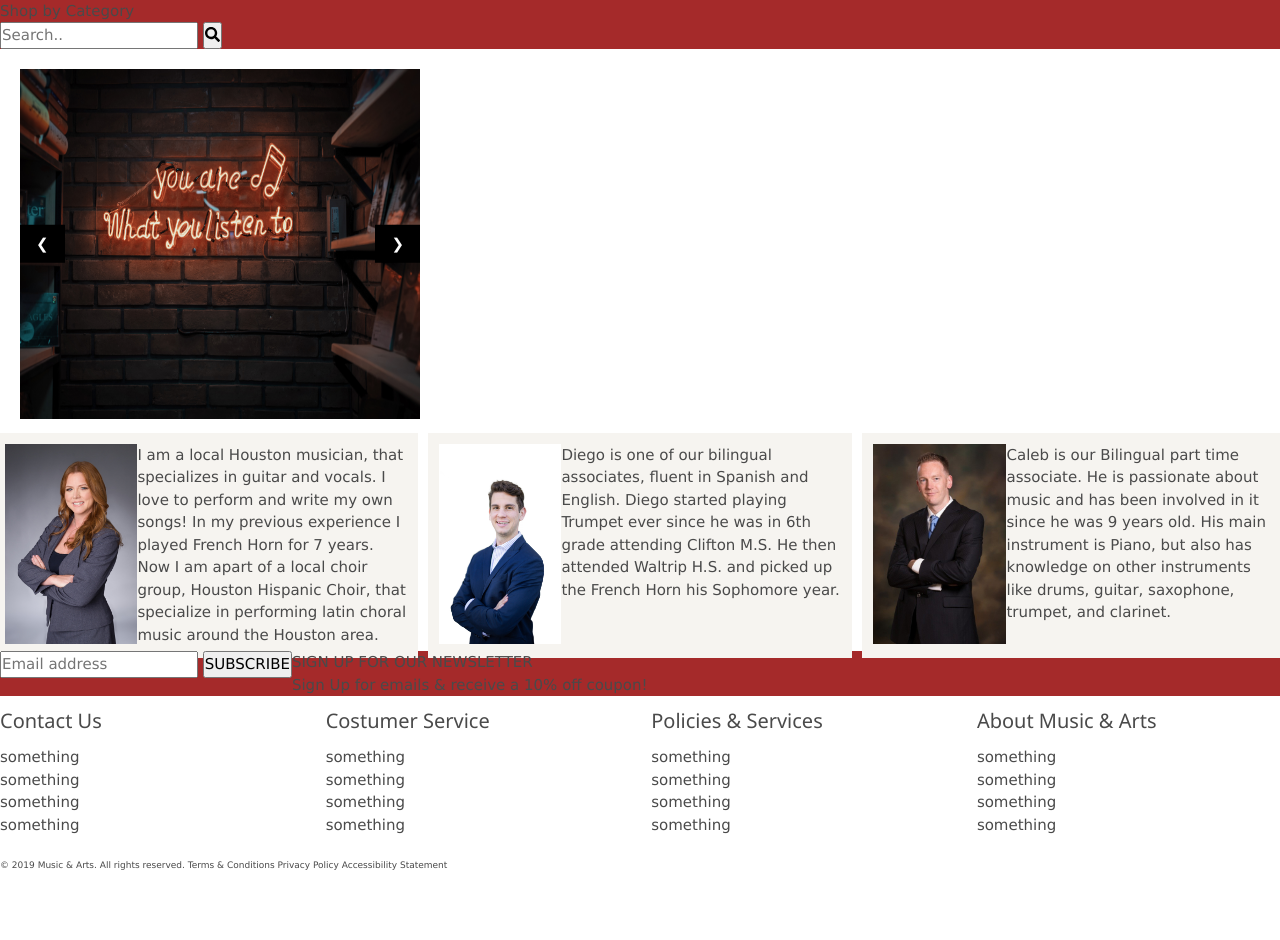
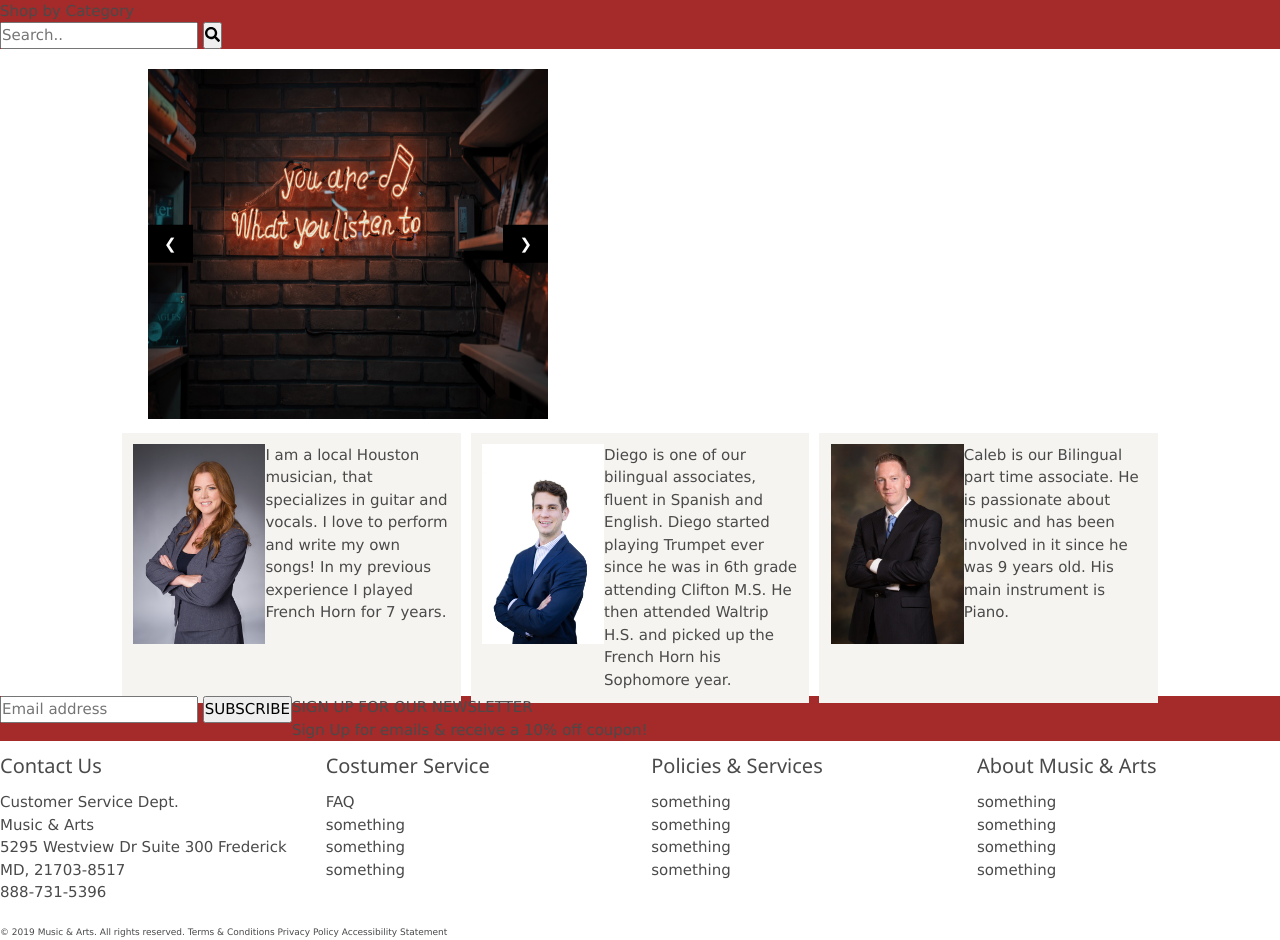
Before and after one commit to Aaron033/porfolio, a PHP site: page /html/music.html in a window 1280 px wide. Shown: the part 49-989 px from the top of the page. Before the commit the page ends 919 px from the top, so only its background shows below. Run offline with PHP 8.4, Linux system fonts and the light colour scheme; some libraries are stand-ins or nearby versions.

Commit message:
links added

```diff
--- a/css/music.css
+++ b/css/music.css
@@ -26,6 +26,11 @@ background: #3333 ;
 
 
 /* main code  */
+main{
+	width: 80vw;
+	margin: 0 auto;
+
+}
 
 .w3-display-container{
 	width: 400px;
--- a/html/music.html
+++ b/html/music.html
@@ -124,24 +124,25 @@
 <div>
 <p>I am a local Houston musician, that specializes in guitar and vocals.
   I love to perform and write my own songs! In my previous experience I
-  played French Horn for 7 years. Now I am apart of a local choir group,
-  Houston Hispanic Choir, that specialize in performing latin choral music
-  around the Houston area.</p>
+  played French Horn for 7 years.</p>
 </div>
                   </div>
                   <div class="column">
                     <img src="../images/salesperson4.jpg" alt="">
+                    <div>
                     <p>Diego is one of our bilingual associates, fluent in Spanish and English.
                        Diego started playing Trumpet ever since he was in 6th grade attending
                        Clifton M.S. He then attended Waltrip H.S. and picked up the French Horn
                       his Sophomore year.</p>
                   </div>
+                </div>
                   <div class="column">
                     <img src="../images/salesperson6.jpg" alt="">
+                    <div>
                     <p>Caleb is our Bilingual part time associate. He is passionate about music
                        and has been involved in it since he was 9 years old. His main instrument
-                        is Piano, but also has knowledge on other instruments like drums, guitar,
-                        saxophone, trumpet, and clarinet.</p>
+                        is Piano.</p>
+                      </div>
                   </div>
                 </div>
 
@@ -167,16 +168,17 @@
                 <div class="column">
                     <h4>Contact Us</h4>
                 <ul>
-                    <li><a href="">something</a></li>
-                    <li><a href="">something</a></li>
-                    <li><a href="">something</a></li>
-                    <li><a href="">something</a></li>
+                    <li><a href="">Customer Service Dept.</a></li>
+                    <li><a href="">Music & Arts</a></li>
+                    <li><a href="">5295 Westview Dr Suite 300
+                        Frederick MD, 21703-8517</a></li>
+                    <li><a href="">888-731-5396</a></li>
                 </ul>
                 </div>
                 <div class="column">
                     <h4>Costumer Service</h4>
                     <ul>
-                            <li><a href="">something</a></li>
+                            <li><a href="">FAQ</a></li>
                             <li><a href="">something</a></li>
                             <li><a href="">something</a></li>
                             <li><a href="">something</a></li>
```
